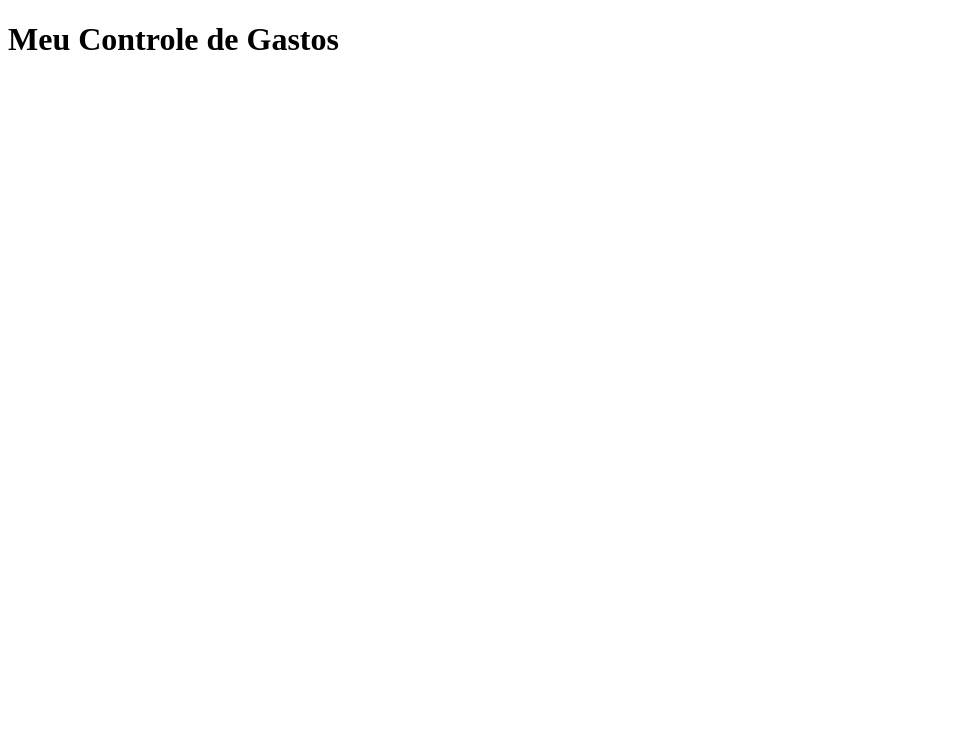
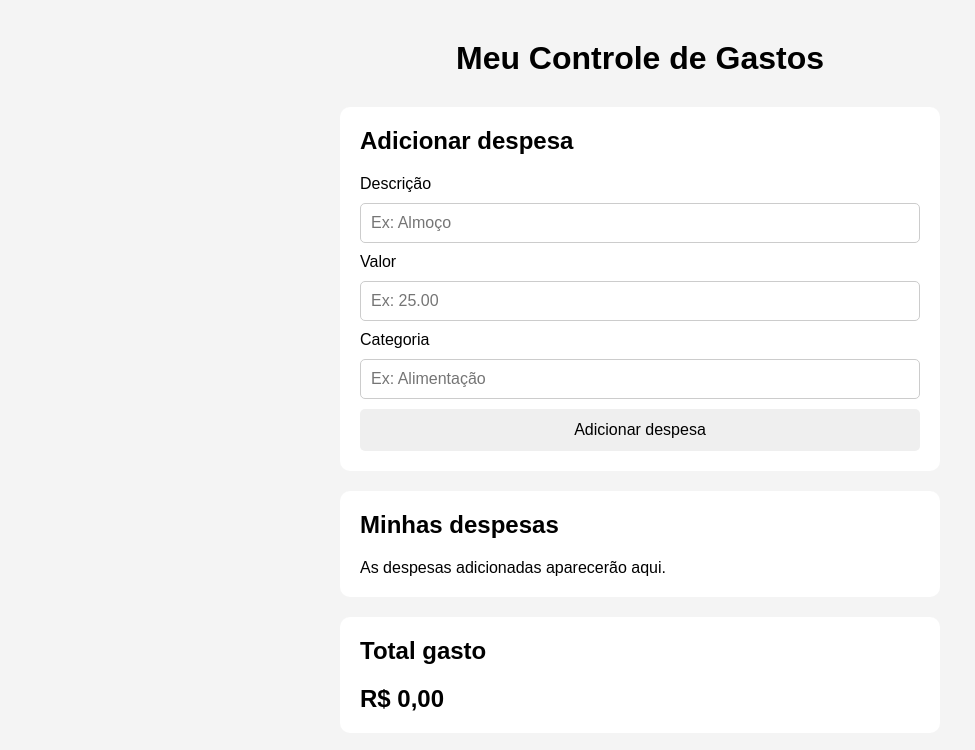
Before and after one commit to fabianskithiago/meu-controle-de-gastos, a plain HTML site: page index.html in a window 1280 px wide. Shown: the whole page, without its empty margins (0-975 px from the left). Drawn offline with Linux system fonts and the light colour scheme.

Commit message:
Primeira interface visual
Criando a primeira interface visual do projeto.
OBS: o JavaScript ainda não funciona, então apertando no botão nada acontece.

```diff
--- a/index.html
+++ b/index.html
@@ -1,14 +1,57 @@
 <!DOCTYPE html>
+
 <html lang="pt-BR">
 <head>
     <meta charset="UTF-8">
     <meta name="viewport" content="width=device-width, initial-scale=1.0">
-    <title>Controle de Gastos</title>
+    <title>Meu Controle de Gastos</title>
+
+
+<link rel="stylesheet" href="style.css">
+
+
 </head>
+
 <body>
+
+
+<main class="container">
 
     <h1>Meu Controle de Gastos</h1>
 
-    <script src="script.js"></script>
+    <section class="formulario">
+        <h2>Adicionar despesa</h2>
+
+        <form>
+            <label for="descricao">Descrição</label>
+            <input type="text" id="descricao" placeholder="Ex: Almoço">
+
+            <label for="valor">Valor</label>
+            <input type="number" id="valor" placeholder="Ex: 25.00" step="0.01">
+
+            <label for="categoria">Categoria</label>
+            <input type="text" id="categoria" placeholder="Ex: Alimentação">
+
+            <button type="submit">Adicionar despesa</button>
+        </form>
+    </section>
+
+    <section class="despesas">
+        <h2>Minhas despesas</h2>
+
+        <p>As despesas adicionadas aparecerão aqui.</p>
+    </section>
+
+    <section class="total">
+        <h2>Total gasto</h2>
+
+        <p>R$ 0,00</p>
+    </section>
+
+</main>
+
+<script src="script.js"></script>
+
+
 </body>
 </html>
--- a/script.js
+++ b/script.js
@@ -1 +1 @@
-console.log("Olá! Meu primeiro projeto de Vibe Coding está funcionando!");
+console.log("Interface do Controle de Gastos carregada!");
--- a/style.css
+++ b/style.css
@@ -0,0 +1,58 @@
+* {
+  box-sizing: border-box;
+  margin: 0;
+  padding: 0;
+  }
+
+body {
+font-family: Arial, sans-serif;
+background-color: #f4f4f4;
+padding: 40px 20px;
+}
+
+.container {
+max-width: 600px;
+margin: 0 auto;
+}
+
+h1 {
+text-align: center;
+margin-bottom: 30px;
+}
+
+section {
+background-color: white;
+padding: 20px;
+margin-bottom: 20px;
+border-radius: 10px;
+}
+
+h2 {
+margin-bottom: 20px;
+}
+
+form {
+display: flex;
+flex-direction: column;
+gap: 10px;
+}
+
+input {
+padding: 10px;
+border: 1px solid #ccc;
+border-radius: 5px;
+font-size: 16px;
+}
+
+button {
+padding: 12px;
+border: none;
+border-radius: 5px;
+cursor: pointer;
+font-size: 16px;
+}
+
+.total p {
+font-size: 24px;
+font-weight: bold;
+}
```
